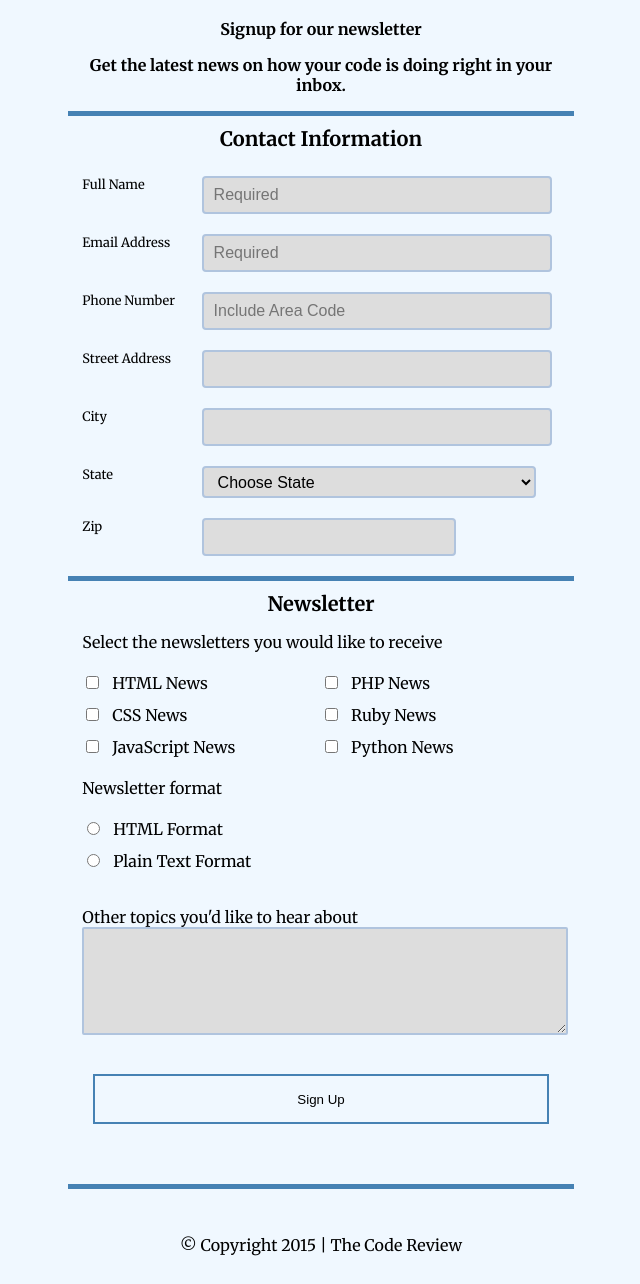
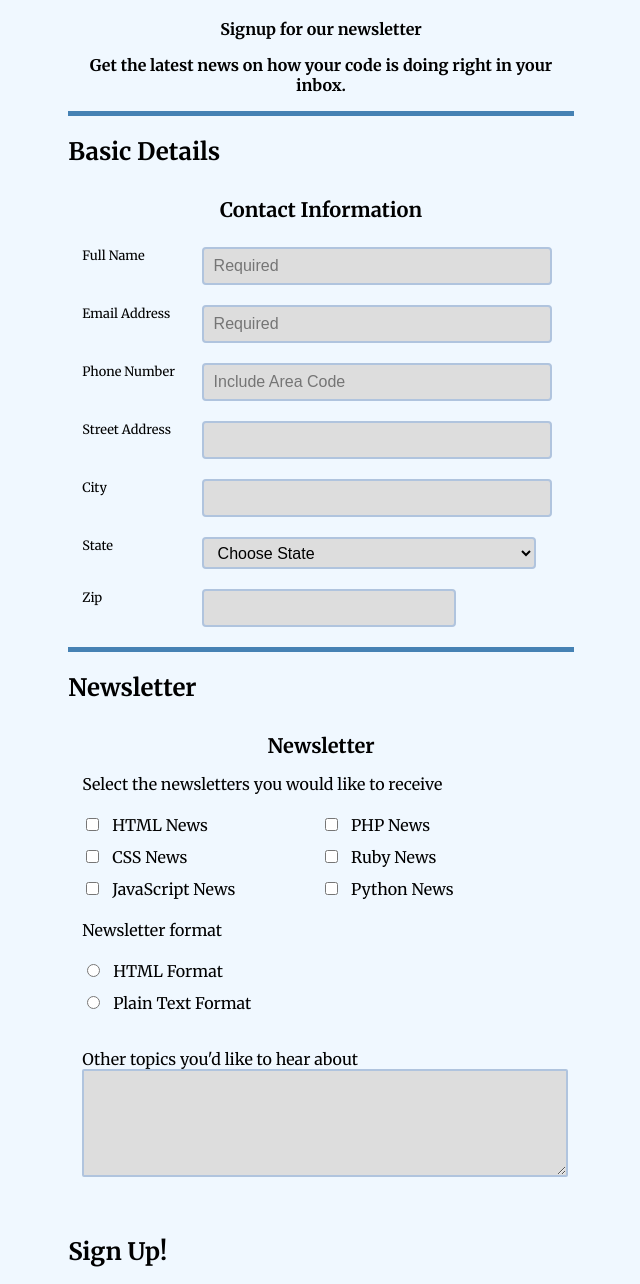
Before and after one commit to Tekknology/Project-3, a plain HTML site: page index.html in a window 1280 px wide. Shown: the part 64-1348 px from the top of the page, without its empty margins (319-959 px from the left). Drawn offline with Linux system fonts and the light colour scheme.

Commit message:
Nesting changes

```diff
--- a/index.html
+++ b/index.html
@@ -20,9 +20,9 @@
       </section>
 
       <hr class="section-break">
-
+      <form id="contact-form" action="index.html" method="post">
         <section id="contact">
-        <form id="contact-form" action="index.html" method="post">
+        <h2>Basic Details</h2>
           <fieldset>
             <legend>Contact Information</legend>
 
@@ -113,10 +113,13 @@
             </div>
 
             </fieldset>
+          </section>
+
 
           <hr class="section-break">
 
           <section id="newsletter">
+            <h2>Newsletter</h2>
             <fieldset>
                 <legend>Newsletter</legend>
                 <label class="newsletter-label">Select the newsletters you would like to receive</label><br>
@@ -145,9 +148,8 @@
             </fieldset>
           </section>
 
-        </section>
-
           <section id="submit">
+            <h2>Sign Up!</h2>
             <button id="submit_button" type="submit">Sign Up</button>
             <hr>
           </section>
```
Lines whose indentation alone changed are shown as unchanged.
